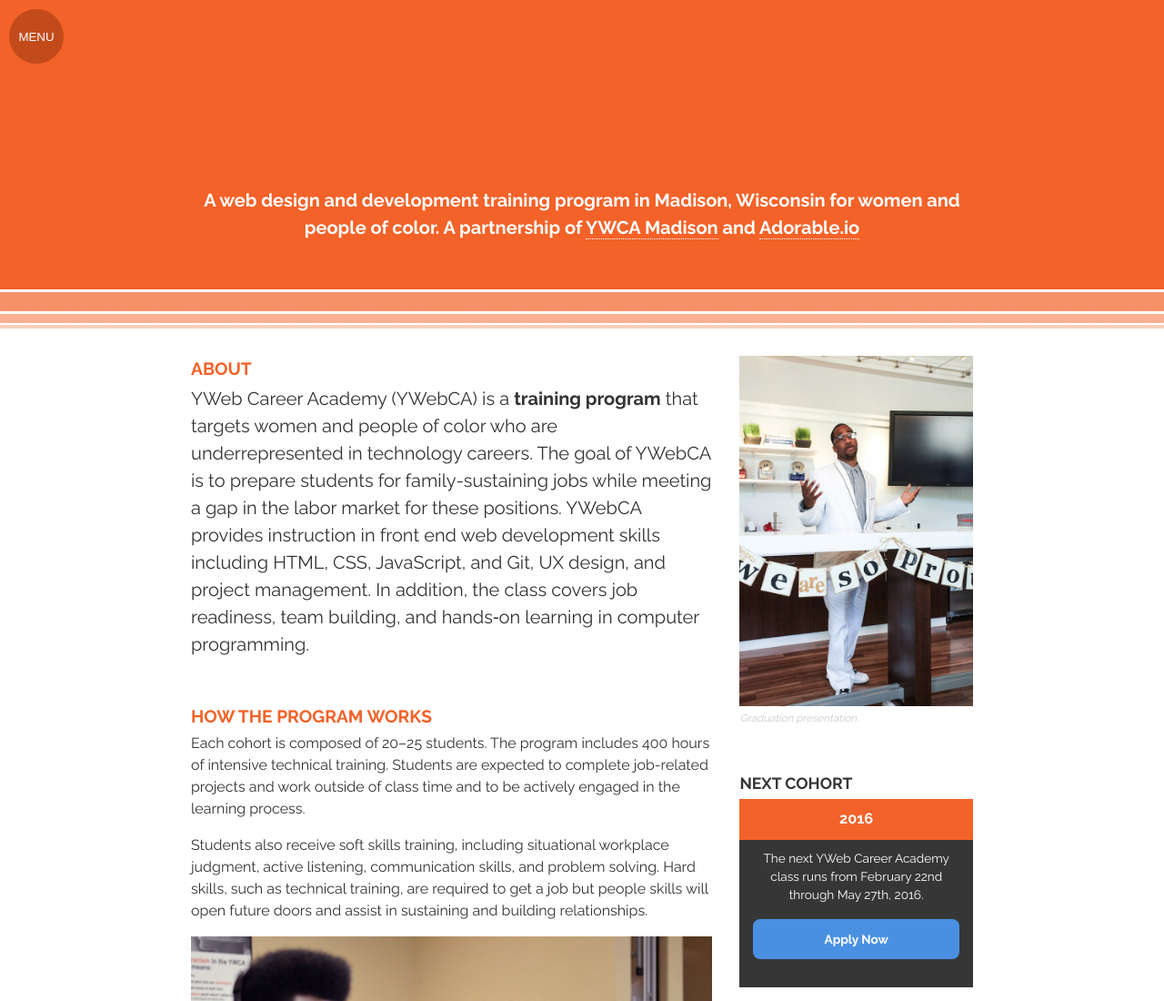
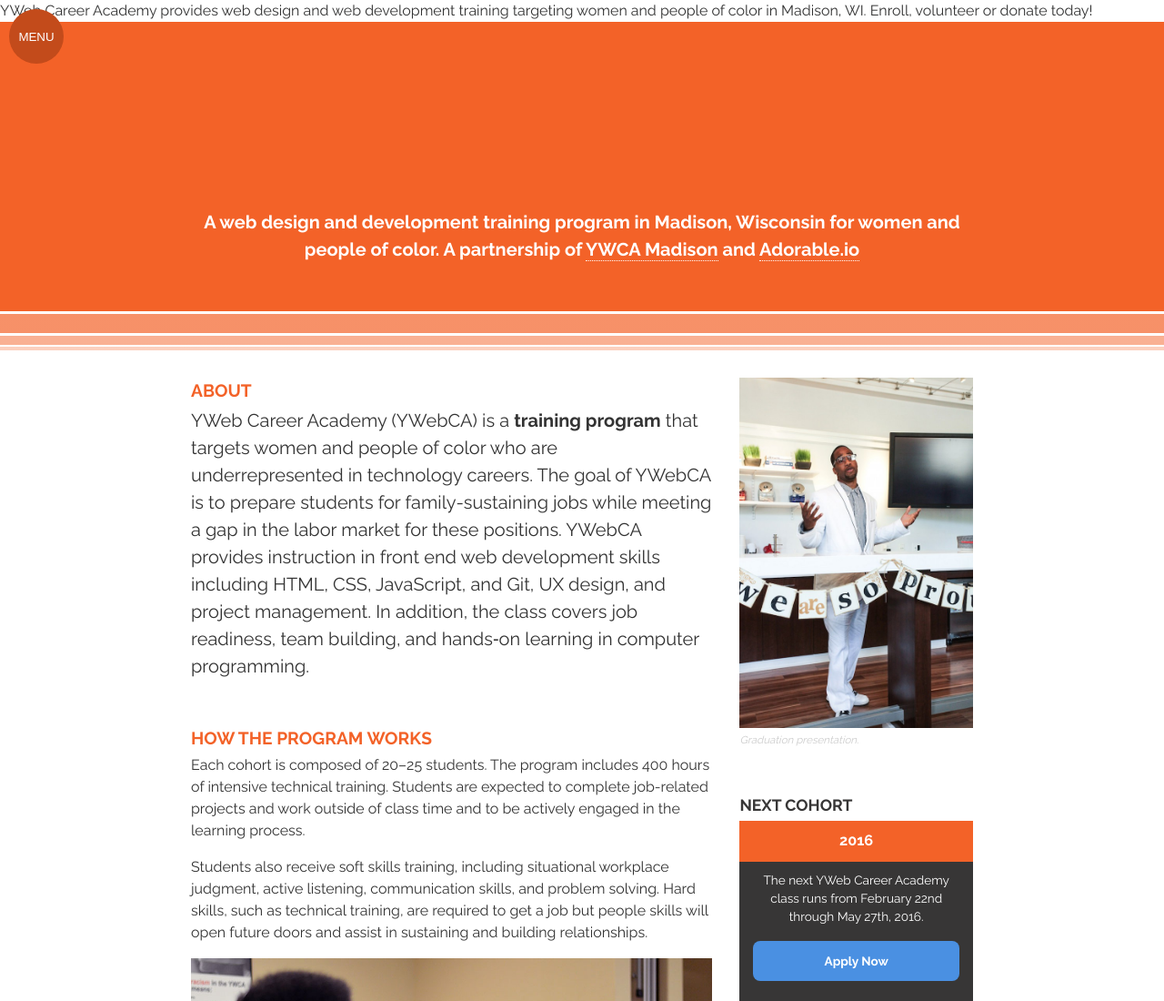
Before and after one commit to adorableio/ywebca-site, a plain HTML site: page index.html in a window 1280 px wide. Shown: the top 1100 px of the page at 91% size. Drawn offline with Linux system fonts and the light colour scheme; a script that the page names is missing.

Commit message:
Update 2016-05-03T19:34:35.969Z

```diff
--- a/index.html
+++ b/index.html
@@ -6,8 +6,8 @@
   <meta charset="UTF-8">
   <meta name="viewport" content="width=device-width">
 
-  <title>YWebCA</title>
-
+  <title>Empowerment Through Technology - YWeb Career Academy</title>
+  <description>YWeb Career Academy provides web design and web development training targeting women and people of color in Madison, WI. Enroll, volunteer or donate today!</description>
 
 
   <link href='http://fonts.googleapis.com/css?family=Raleway:400,700' rel='stylesheet'>
```
